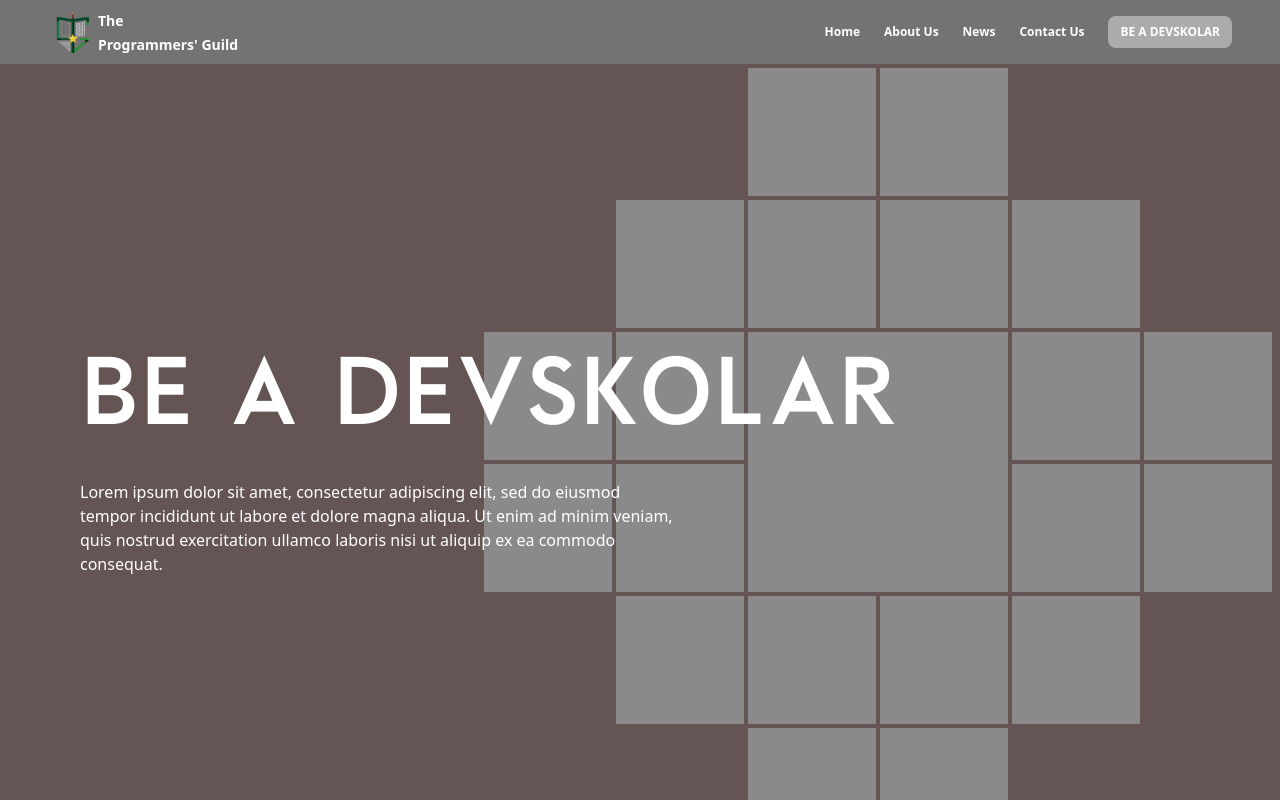
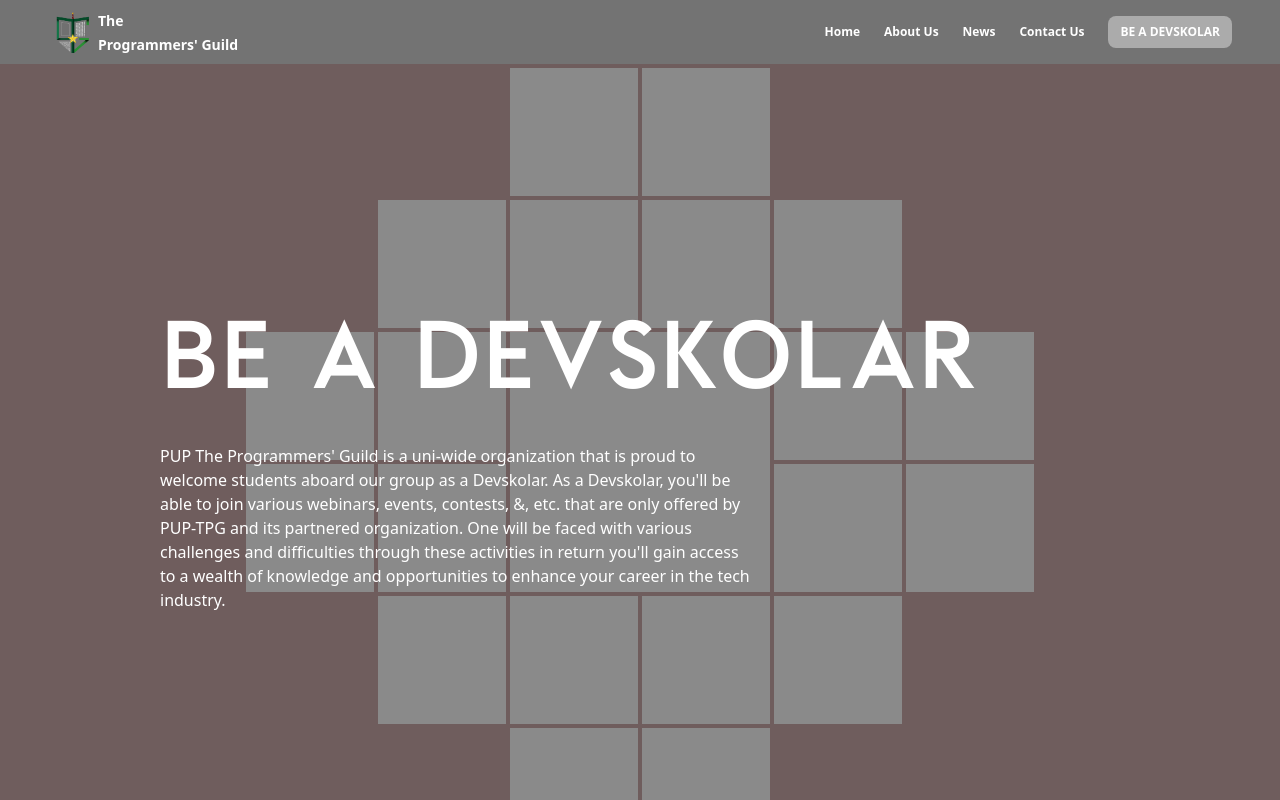
Before and after one commit to PUP-The-Programmers-Guild/TPGWebsite, a Next.js app: page /devskolarInfo in a window 1280 px wide. Shown: the top 800 px of the page. Built offline with nearby package versions, Linux system fonts and the light colour scheme; what tailwind-gradient-mask-image would draw is missing.

Commit message:
Add devskolarInfo.tsx for [Be a Devskolar] - Info section

```diff
--- a/src/pages/devskolarInfo.tsx
+++ b/src/pages/devskolarInfo.tsx
@@ -1,8 +1,10 @@
-export default function devskolarInfo() {
+import React from "react";
+
+function BoxDecoration() {
   return (
-    <div className="relative grid min-h-screen content-center bg-[#6F5D5D]">
-      <div className="absolute z-0 grid h-full w-full content-center justify-end overflow-hidden bg-black/10">
-        <div className="relative flex flex-col px-2">
+    <>
+      <div className="right-1/8 absolute z-0 grid h-full w-full content-center overflow-hidden">
+        <div className="relative flex flex-col">
           <div className="mb-1 flex flex-row justify-center gap-x-1">
             <div className="h-32 w-32 bg-[#8a8a8a]"></div>
             <div className="h-32 w-32 bg-[#8a8a8a]"></div>
@@ -41,13 +43,25 @@
           </div>
         </div>
       </div>
-      <div className="z-10 flex flex-col gap-8 px-20 py-10 text-white">
+    </>
+  );
+}
+
+export default function DevskolarInfo() {
+  return (
+    <div className="relative grid min-h-screen content-center bg-[#6F5D5D] px-20">
+      <BoxDecoration />
+      <div className="z-10 flex flex-col gap-8 px-20 text-white">
         <h1 className="font-tpgTitle text-8xl">BE A DEVSKOLAR</h1>
         <p className="max-w-prose">
-          Lorem ipsum dolor sit amet, consectetur adipiscing elit, sed do
-          eiusmod tempor incididunt ut labore et dolore magna aliqua. Ut enim ad
-          minim veniam, quis nostrud exercitation ullamco laboris nisi ut
-          aliquip ex ea commodo consequat.
+          PUP The Programmers&apos; Guild is a uni-wide organization that is
+          proud to welcome students aboard our group as a Devskolar. As a
+          Devskolar, you&apos;ll be able to join various webinars, events,
+          contests, &, etc. that are only offered by PUP-TPG and its partnered
+          organization. One will be faced with various challenges and
+          difficulties through these activities in return you&apos;ll gain
+          access to a wealth of knowledge and opportunities to enhance your
+          career in the tech industry.
         </p>
       </div>
     </div>
```
